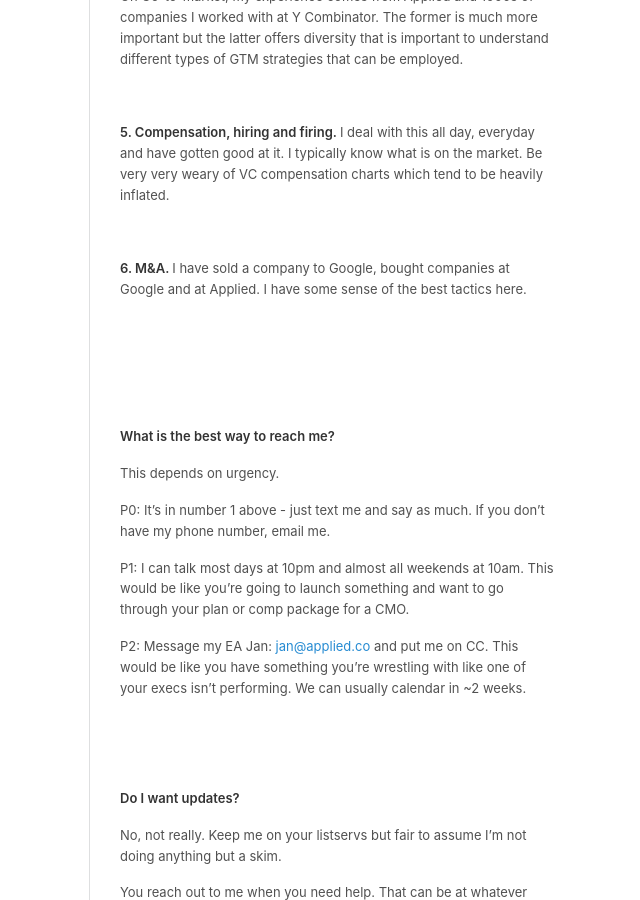
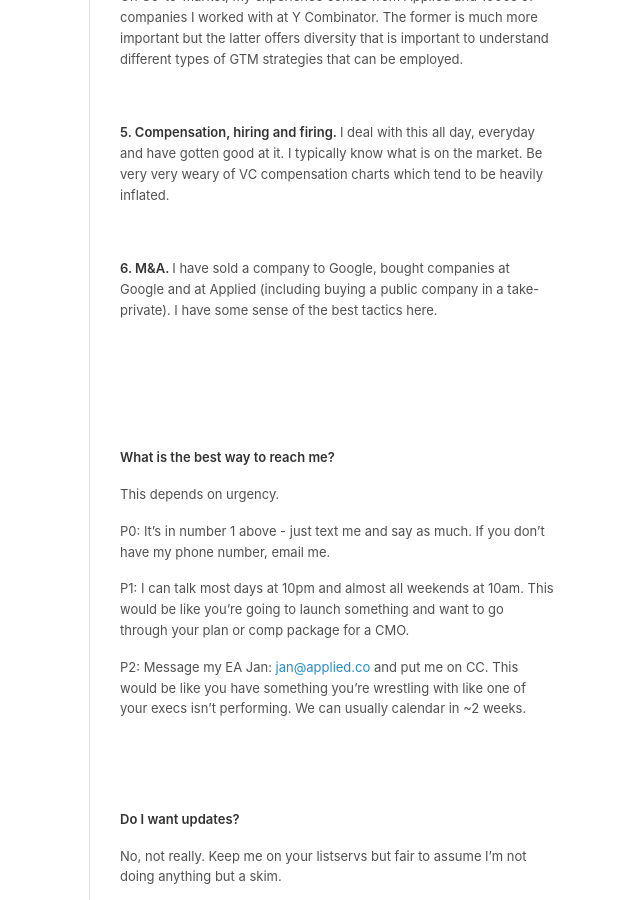
Before and after one commit to qasar/qasar.github.io, a Jekyll site: the page built from angel.md, in a window 1280 px wide and 900 px high, scrolled down 1648 px. Shown: the whole window, without its empty margins (170-810 px from the left). Built offline with Jekyll 4.4.1, drawn with Linux system fonts in a browser that asks for light colours.

Commit message:
Update angel.md

```diff
--- a/angel.md
+++ b/angel.md
@@ -49,7 +49,7 @@ On Go-to-market, my experience comes from Applied and 1000s of companies I worke
 <strong> 5. Compensation, hiring and firing. </strong> I deal with this all day, everyday and have gotten good at it. I typically know what is on the market. Be very very weary of VC compensation charts which tend to be heavily inflated.
 
 <p>&nbsp;</p>
-<strong> 6. M&A. </strong> I have sold a company to Google, bought companies at Google and at Applied. I have some sense of the best tactics here.
+<strong> 6. M&A. </strong> I have sold a company to Google, bought companies at Google and at Applied (including buying a public company in a take-private). I have some sense of the best tactics here.
 
 <p>&nbsp;</p>
 <p>&nbsp;</p>
```
